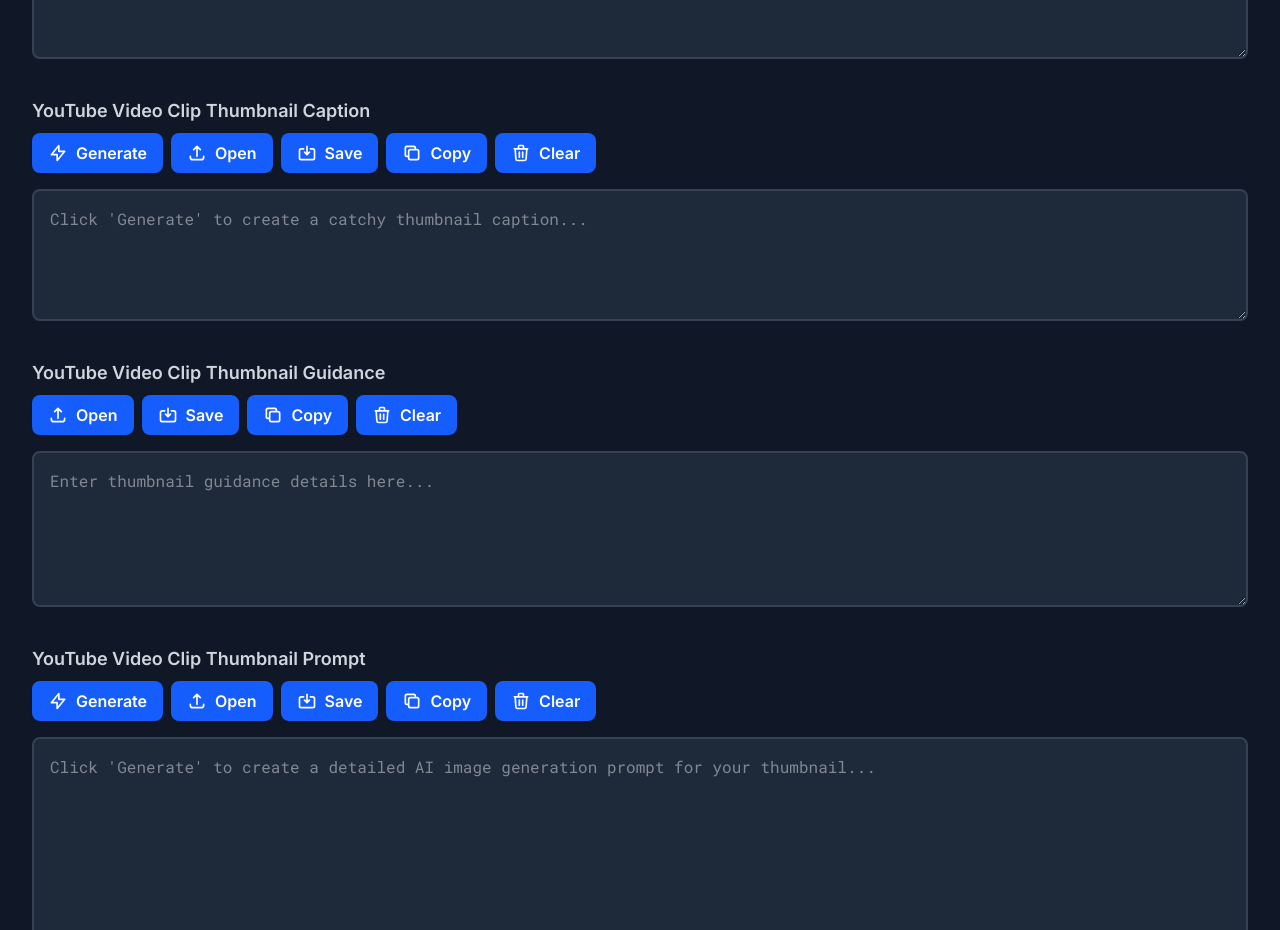
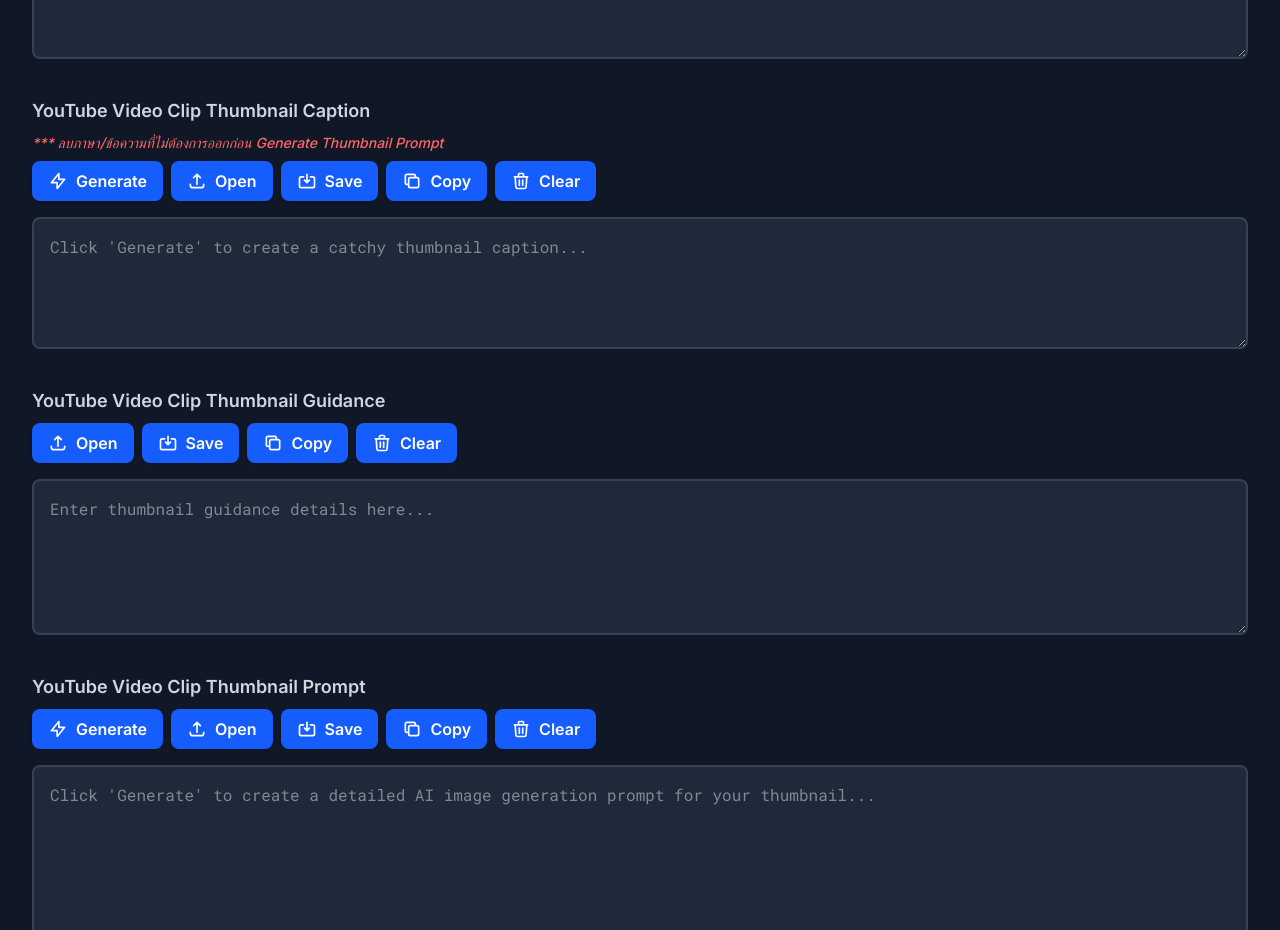
Before and after one commit to captainsmallvet/AI-Script-Integrator-v.2, a React (Vite) app: page / in a window 1280 px wide. Shown: the part 5200-6130 px from the top of the page. Built offline with nearby package versions, Linux system fonts and the light colour scheme.

Commit message:
feat: Add Thai instruction for thumbnail caption editor
Adds a new instructional message to the thumbnail caption editor, guiding users to remove unwanted text before generating a thumbnail prompt. This improves clarity for Thai-speaking users.

```diff
--- a/src/components/ThumbnailCaptionEditor.tsx
+++ b/src/components/ThumbnailCaptionEditor.tsx
@@ -31,6 +31,9 @@ const ThumbnailCaptionEditor: React.FC<ThumbnailCaptionEditorProps> = ({
             <label htmlFor={editorId} className="mb-2 text-lg font-semibold text-gray-300">
                 {label}
             </label>
+            <p className="mb-2 text-sm text-red-400 font-medium italic">
+                *** ลบภาษา/ข้อความที่ไม่ต้องการออกก่อน Generate Thumbnail Prompt
+            </p>
             <div className="flex items-center justify-start gap-2 flex-wrap mb-4">
                 <ActionButton onClick={onGenerate} disabled={isLoading} icon={isLoading ? <Spinner/> : <GenerateIcon />} text={isLoading ? "Generating..." : "Generate"} />
                 <ActionButton onClick={onOpen} disabled={isLoading} icon={<OpenIcon />} text="Open" />
```
